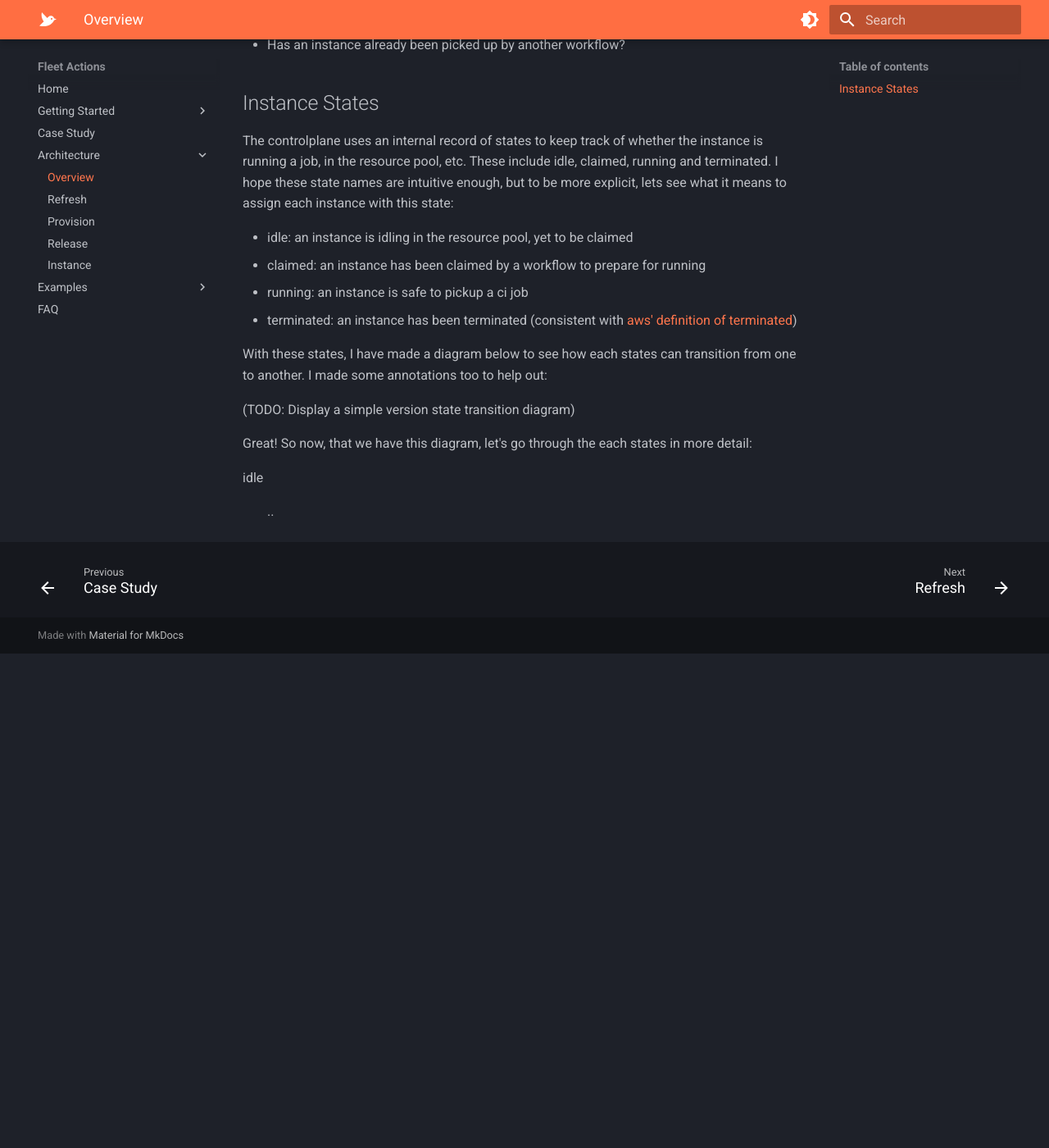
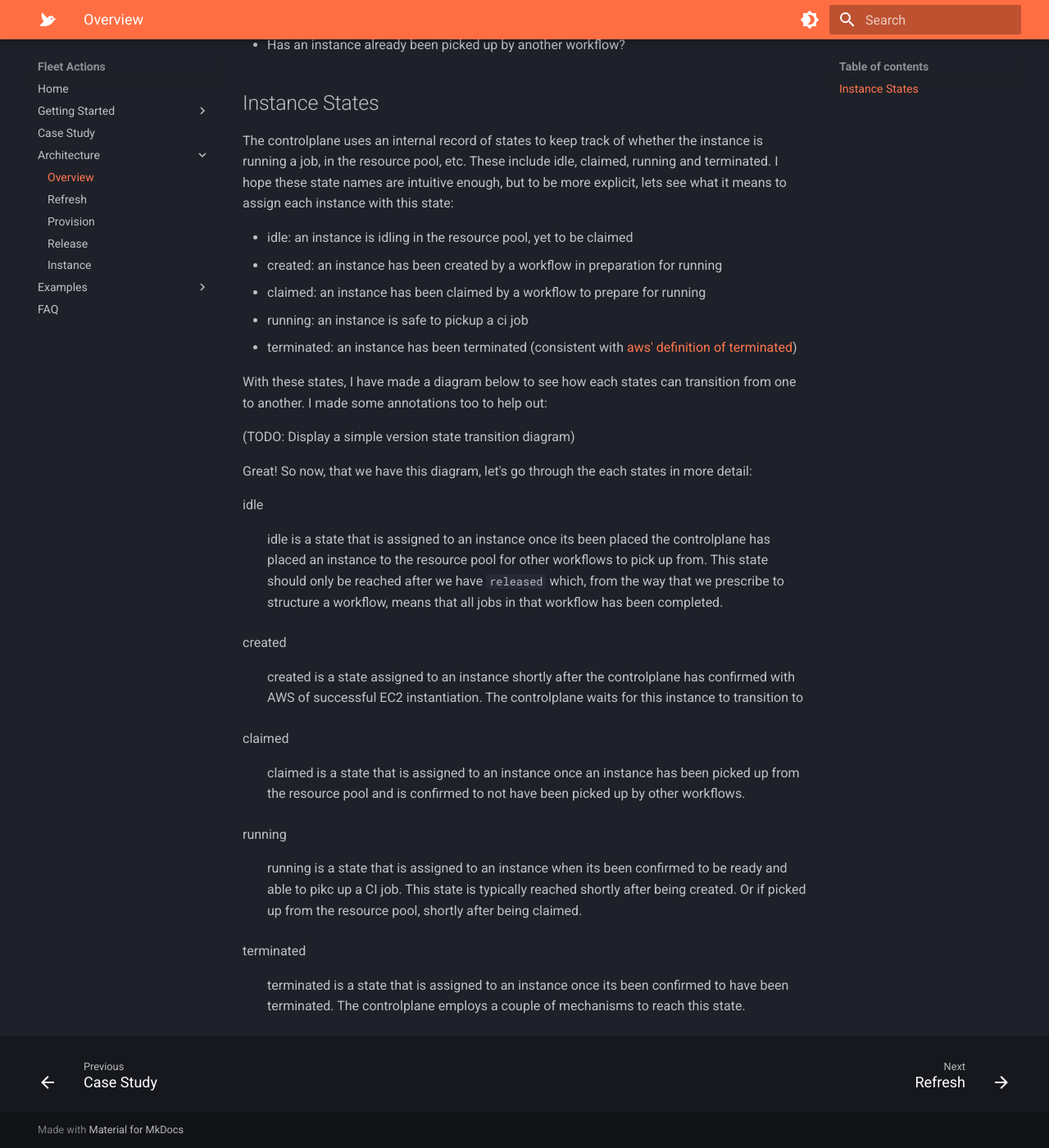
Before and after one commit to fleet-actions/ec2-runner-pool-manager, an MkDocs documentation site: the page built from docs/architecture/overview.md, in a window 1280 px wide and 1400 px high, scrolled down 1002 px. Shown: the whole window at 82% size. Built offline with MkDocs 1.6.1 and Material for MkDocs 9.7.7, drawn with Linux system fonts in a browser that asks for light colours; emoji names are drawn with the system emoji font; before the commit the page ends 1799 px from its top, so only the background shows below that.

Commit message:
Drafting more docs

```diff
--- a/docs/architecture/overview.md
+++ b/docs/architecture/overview.md
@@ -19,6 +19,7 @@ But before we cover each of the components in detail, we first have to cover how
 The controlplane uses an internal record of states to keep track of whether the instance is running a job, in the resource pool, etc. These include idle, claimed, running and terminated. I hope these state names are intuitive enough, but to be more explicit, lets see what it means to assign each instance with this state:
 
 - idle: an instance is idling in the resource pool, yet to be claimed
+- created: an instance has been created by a workflow in preparation for running
 - claimed: an instance has been claimed by a workflow to prepare for running
 - running: an instance is safe to pickup a ci job
 - terminated: an instance has been terminated (consistent with [aws' definition of terminated](https://docs.aws.amazon.com/AWSEC2/latest/UserGuide/terminating-instances.html))
@@ -30,4 +31,16 @@ With these states, I have made a diagram below to see how each states can transi
 Great! So now, that we have this diagram, let's go through the each states in more detail:
 
 idle
-:    ..
+:    idle is a state that is assigned to an instance once its been placed the controlplane has placed an instance to the resource pool for other workflows to pick up from. This state should only be reached after we have `released` which, from the way that we prescribe to structure a workflow, means that all jobs in that workflow has been completed.
+
+created
+:    created is a state assigned to an instance shortly after the controlplane has confirmed with AWS of successful EC2 instantiation. The controlplane waits for this instance to transition to <TODO>
+
+claimed
+:    claimed is a state that is assigned to an instance once an instance has been picked up from the resource pool and is confirmed to not have been picked up by other workflows.
+
+running
+:    running is a state that is assigned to an instance when its been confirmed to be ready and able to pikc up a CI job. This state is typically reached shortly after being created. Or if picked up from the resource pool, shortly after being claimed.
+
+terminated
+:    terminated is a state that is assigned to an instance once its been confirmed to have been terminated. The controlplane employs a couple of mechanisms to reach this state.
```
